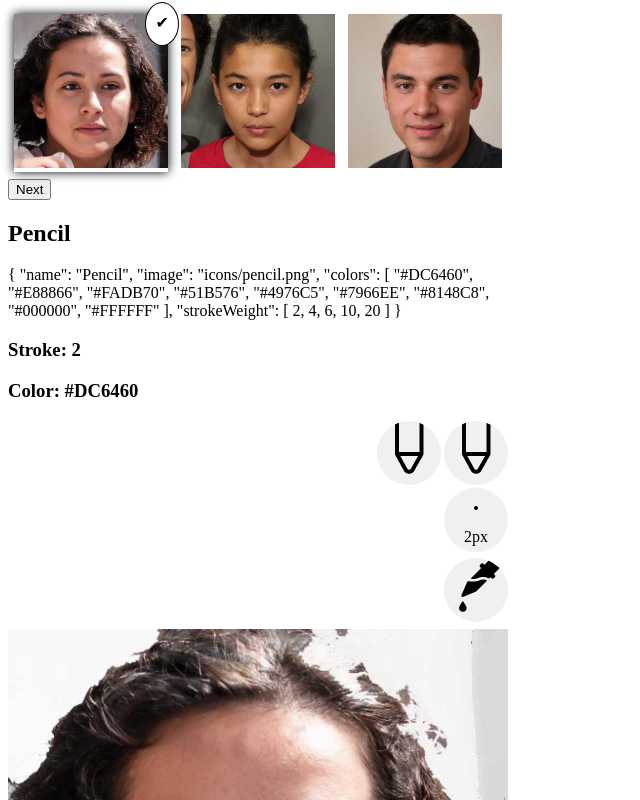
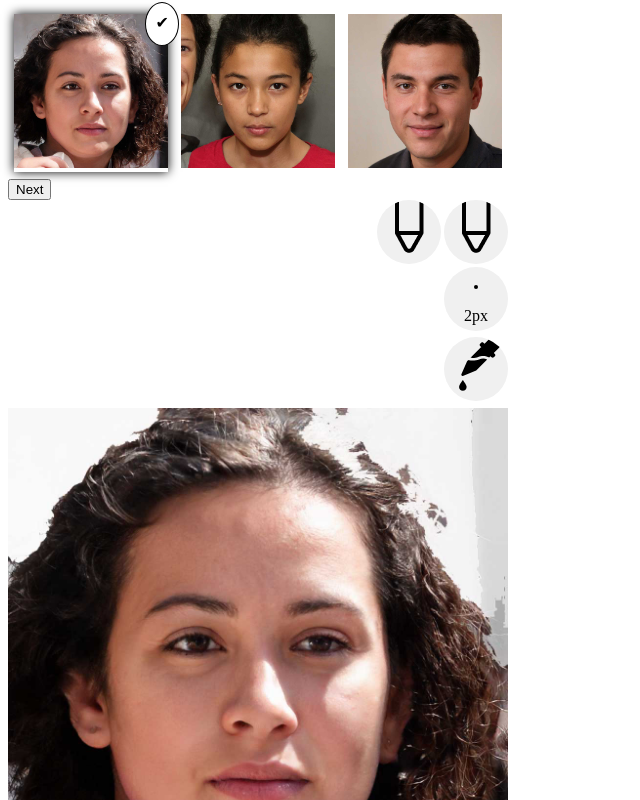
Before and after one commit to youthradio/trackface-draft, a Vue app: page / in a window 1280 px wide. Shown: the top 800 px of the page, without its empty margins (0-640 px from the left). Built offline with nearby package versions, Linux system fonts and the light colour scheme.

Commit message:
clean debug data

```diff
--- a/src/components/UiComponent.vue
+++ b/src/components/UiComponent.vue
@@ -1,10 +1,10 @@
 <template>
   <div class="ui-container">
-    <h2>{{ toolsData.name }}</h2>
+    <!-- <h2>{{ toolsData.name }}</h2>
     <p>{{ toolsData }}</p>
 
     <h3>Stroke: {{ selectedStrokeWeight }}</h3>
-    <h3>Color: {{ selectedColor }}</h3>
+    <h3>Color: {{ selectedColor }}</h3> -->
 
     <div class="tool-list">
       <div class="tool-selection-container">
```
